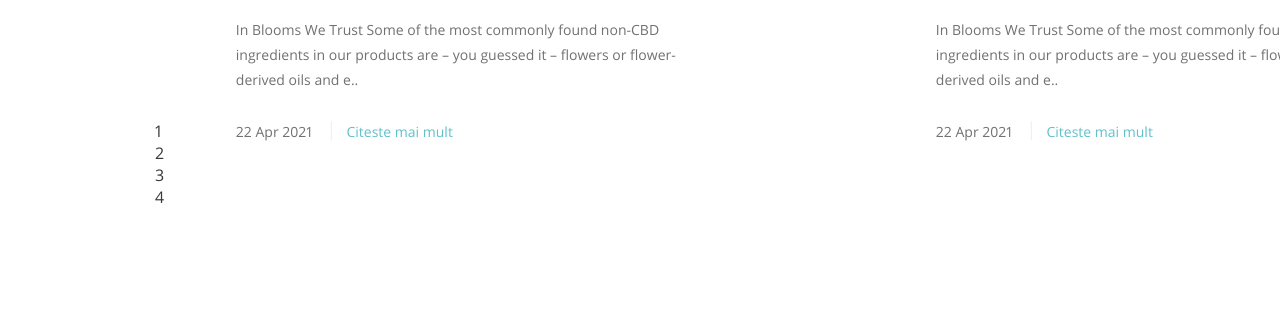
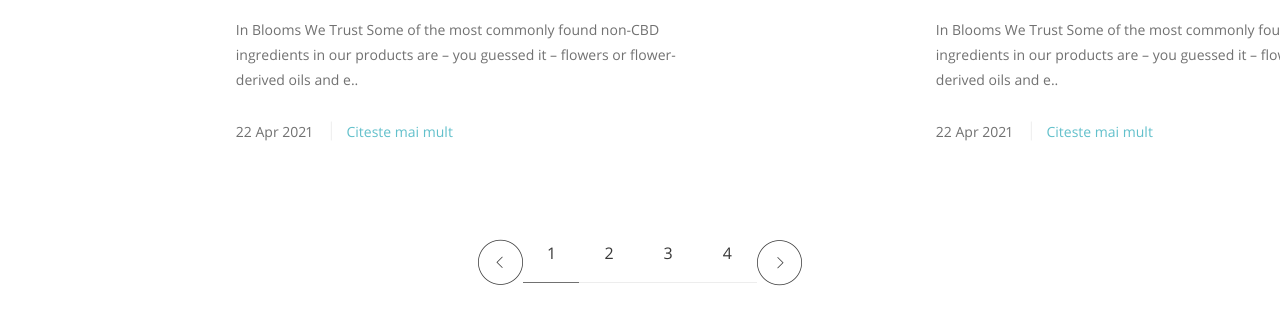
Before and after one commit to madac4/Santino, a website: page #src/blog.html in a window 1280 px wide. Shown: the part 2995-3320 px from the top of the page. Before the commit the page ends 3203 px from the top, so only its background shows below. Drawn offline with nearby package versions, Linux system fonts and the light colour scheme; files that its build step writes are made by us from their sources; files whose address does not match are found by name; a web font is replaced by a local one.

Commit message:
pagination

```diff
--- a/#src/blog.html
+++ b/#src/blog.html
@@ -204,9 +204,9 @@
                 </div>
             </div>
             <div class="pagination">
-
+                <span class="icon-slider-arrow"></span>
                 <ul class="pagination-list">
-                    <li class="pagination-list__item">
+                    <li class="pagination-list__item active">
                         <a href="#" class="pagination-list__link">1</a>
                     </li>
                     <li class="pagination-list__item">
@@ -219,6 +219,8 @@
                         <a href="#" class="pagination-list__link">4</a>
                     </li>
                 </ul>
+                <span class="icon-slider-arrow"></span>
+
             </div>
         </div>
     </main>
--- a/#src/scss/blog.scss
+++ b/#src/scss/blog.scss
@@ -70,3 +70,33 @@
     line-height: 25px;
     color: $accentcolor;
 }
+
+.pagination {
+    display: flex;
+    justify-content: center;
+    align-items: center;
+    margin-top: 120px;
+    margin-bottom: 100px;
+    span {
+        &:last-child {
+            rotate: 180deg;
+        }
+    }
+    .pagination-list {
+        display: flex;
+        justify-content: center;
+        align-items: center;
+    }
+    .pagination-list__item {
+        border-bottom: 1px solid $linecolor;
+        padding-bottom: 18px;
+        padding-left: 25px;
+        padding-right: 25px;
+        &.active {
+            border-color: $graycolor;
+        }
+    }
+    .icon-slider-arrow {
+        font-size: 45px;
+    }
+}
```
Also changed, not shown: Santino/blog.html (+4 -2 lines), Santino/css/style.css, Santino/css/style.min.css.
